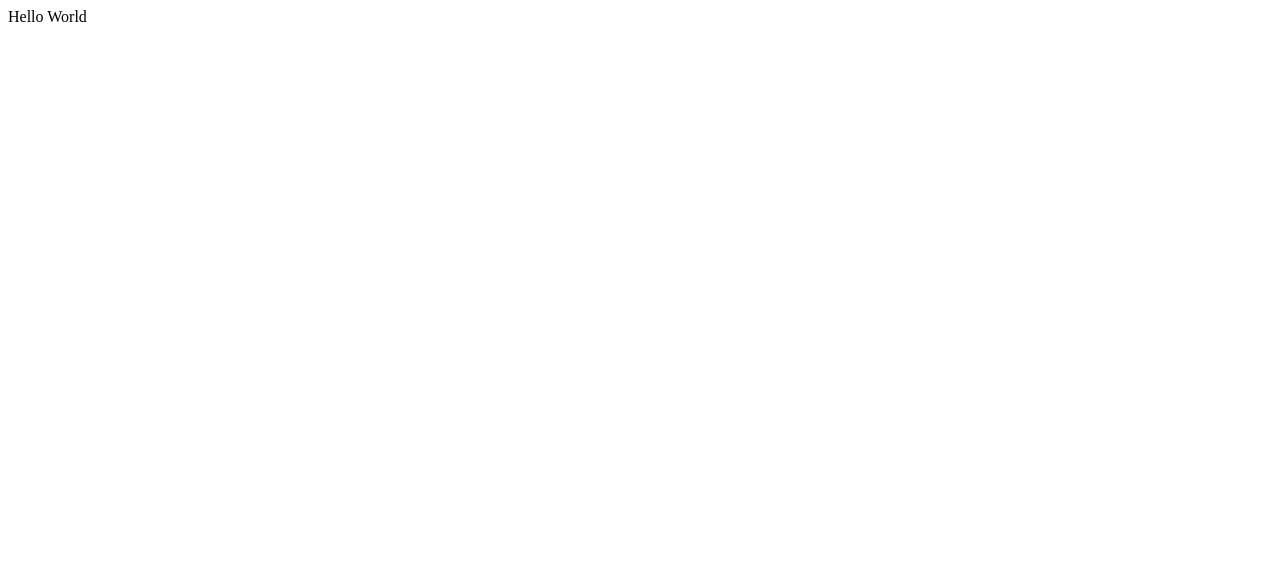
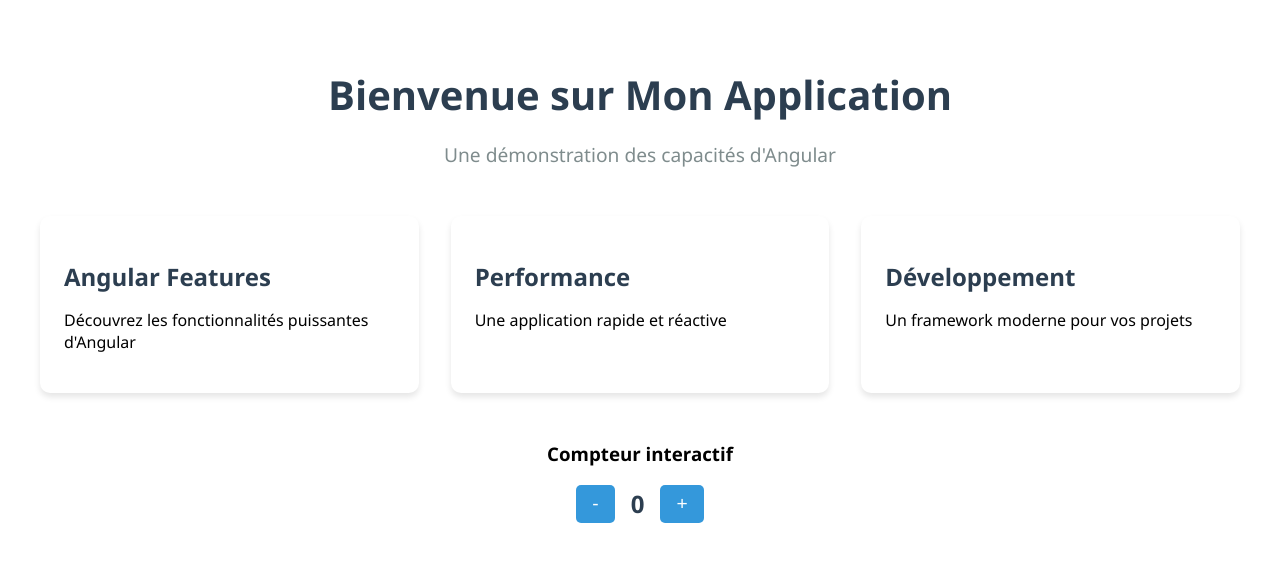
Before and after one commit to Thorshin/my-first-static-web-app, an Angular app: page / in a window 1280 px wide. Shown: the top 562 px of the page. Built offline with nearby package versions, Linux system fonts and the light colour scheme.

Commit message:
Test CI/CD

```diff
--- a/src/app/app.component.ts
+++ b/src/app/app.component.ts
@@ -2,8 +2,160 @@ import { Component } from '@angular/core';
 
 @Component({
   selector: 'app-root',
-  template: `<div>Hello {{value}}</div>`,
+  template: `
+    <div class="container">
+      <header class="header">
+        <h1 class="title">Bienvenue sur Mon Application</h1>
+        <p class="subtitle">Une démonstration des capacités d'Angular</p>
+      </header>
+
+      <div class="card-container">
+        <div class="card" *ngFor="let card of cards" (click)="toggleCard(card)">
+          <div class="card-content" [class.active]="card.active">
+            <h2>{{ card.title }}</h2>
+            <p>{{ card.description }}</p>
+            <div class="card-details" *ngIf="card.active">
+              <p>{{ card.details }}</p>
+            </div>
+          </div>
+        </div>
+      </div>
+
+      <div class="counter-section">
+        <h3>Compteur interactif</h3>
+        <div class="counter-controls">
+          <button (click)="decrement()">-</button>
+          <span class="counter">{{ counter }}</span>
+          <button (click)="increment()">+</button>
+        </div>
+      </div>
+    </div>
+  `,
+  styles: [`
+    .container {
+      max-width: 1200px;
+      margin: 0 auto;
+      padding: 2rem;
+      font-family: 'Segoe UI', Tahoma, Geneva, Verdana, sans-serif;
+    }
+
+    .header {
+      text-align: center;
+      margin-bottom: 3rem;
+    }
+
+    .title {
+      font-size: 2.5rem;
+      color: #2c3e50;
+      margin-bottom: 0.5rem;
+    }
+
+    .subtitle {
+      font-size: 1.2rem;
+      color: #7f8c8d;
+    }
+
+    .card-container {
+      display: grid;
+      grid-template-columns: repeat(auto-fit, minmax(300px, 1fr));
+      gap: 2rem;
+      margin-bottom: 3rem;
+    }
+
+    .card {
+      background: white;
+      border-radius: 10px;
+      box-shadow: 0 4px 6px rgba(0, 0, 0, 0.1);
+      transition: transform 0.3s ease;
+      cursor: pointer;
+    }
+
+    .card:hover {
+      transform: translateY(-5px);
+    }
+
+    .card-content {
+      padding: 1.5rem;
+    }
+
+    .card-content h2 {
+      color: #2c3e50;
+      margin-bottom: 1rem;
+    }
+
+    .card-details {
+      margin-top: 1rem;
+      padding-top: 1rem;
+      border-top: 1px solid #eee;
+    }
+
+    .counter-section {
+      text-align: center;
+      margin-top: 2rem;
+    }
+
+    .counter-controls {
+      display: flex;
+      justify-content: center;
+      align-items: center;
+      gap: 1rem;
+      margin-top: 1rem;
+    }
+
+    button {
+      padding: 0.5rem 1rem;
+      font-size: 1.2rem;
+      border: none;
+      background: #3498db;
+      color: white;
+      border-radius: 5px;
+      cursor: pointer;
+      transition: background 0.3s ease;
+    }
+
+    button:hover {
+      background: #2980b9;
+    }
+
+    .counter {
+      font-size: 1.5rem;
+      font-weight: bold;
+      color: #2c3e50;
+    }
+  `]
 })
 export class AppComponent {
-  value = 'World';
+  counter = 0;
+  cards = [
+    {
+      title: 'Angular Features',
+      description: 'Découvrez les fonctionnalités puissantes d\'Angular',
+      details: 'Angular offre des fonctionnalités avancées comme le two-way binding, les directives, les pipes, et bien plus encore.',
+      active: false
+    },
+    {
+      title: 'Performance',
+      description: 'Une application rapide et réactive',
+      details: 'Grâce à son moteur de rendu optimisé, Angular offre des performances exceptionnelles.',
+      active: false
+    },
+    {
+      title: 'Développement',
+      description: 'Un framework moderne pour vos projets',
+      details: 'Angular simplifie le développement d\'applications web complexes avec ses outils intégrés.',
+      active: false
+    }
+  ];
+
+  toggleCard(card: any) {
+    card.active = !card.active;
+  }
+
+  increment() {
+    this.counter++;
+  }
+
+  decrement() {
+    this.counter--;
+  }
 }
```
Also changed, not shown: 1 other file (tests, documents, lock files or other folders).
